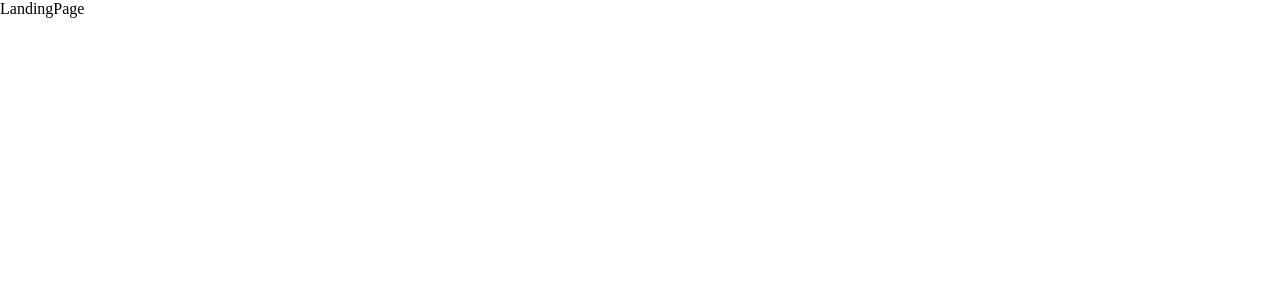
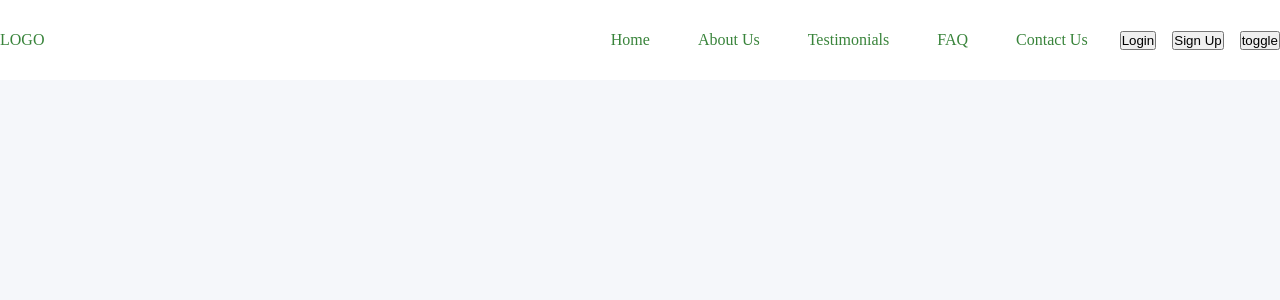
Before and after one commit to adharshSciPy/Affiliate-frontend, a React (Vite) app: page / in a window 1280 px wide. Shown: the top 300 px of the page. Built offline with nearby package versions, Linux system fonts and the light colour scheme.

Commit message:
FEATURE: Basic dark mode feature included

```diff
--- /dev/null
+++ b/src/components/index.js
@@ -0,0 +1 @@
+export { default as Navbar } from './navbar/Navbar';
--- a/src/components/navbar/Navbar.jsx
+++ b/src/components/navbar/Navbar.jsx
@@ -1,9 +1,50 @@
 import React from 'react'
+import { useState } from 'react'
 
 const Navbar = () => {
+    const [isDark, setIsDark] = useState(false)
+
+    const toggleDarkMode = () => {
+        setIsDark((prev) => {
+            const newTheme = !prev;
+
+            if (newTheme) {
+                document.body.classList.add('dark-theme');
+                document.body.classList.remove('light-theme');
+            } else {
+                document.body.classList.add('light-theme');
+                document.body.classList.remove('dark-theme');
+            }
+
+            return newTheme; // Return the new state
+        });
+    };
+
     return (
-        <div>Navbar</div>
+        <div className='navbar'>
+            <div className="navbar__container">
+                <div className="navbar__logo">
+                    LOGO
+                </div>
+
+                <div className="navbar__items">
+                    <div className="navbar__item">
+                        <p>Home</p>
+                        <p>About Us</p>
+                        <p>Testimonials</p>
+                        <p>FAQ</p>
+                        <p>Contact Us</p>
+                    </div>
+
+                    <div className="navbar__button">
+                        <button>Login</button>
+                        <button>Sign Up</button>
+                        <button onClick={() => toggleDarkMode()}>toggle</button>
+                    </div>
+                </div>
+            </div>
+        </div>
     )
 }
-hjhj
+
 export default Navbar
--- a/src/global.scss
+++ b/src/global.scss
@@ -1 +1,4 @@
+// imports
+@import './theme/root.scss';
 @import './theme/reset.scss';
+@import './theme/components.scss';
--- /dev/null
+++ b/src/theme/_components.scss
@@ -0,0 +1,41 @@
+// navbar
+.navbar {
+    height: 10vh;
+    width: 100vw;
+    display: flex;
+    flex-direction: column;
+    align-items: center;
+    justify-content: center;
+    color: var(--primary-color);
+    background-color: var(--background-1);
+
+
+    &__container {
+        display: flex;
+        align-items: center;
+        justify-content: space-between;
+        width: 100%;
+        max-width: 1500px;
+    }
+
+    &__items {
+        display: flex;
+        align-items: center;
+        justify-content: space-between;
+        gap: 2rem
+    }
+
+    &__item {
+        display: flex;
+        align-items: center;
+        justify-content: space-between;
+        gap: 3rem;
+    }
+
+    &__button {
+        display: flex;
+        align-items: center;
+        justify-content: space-between;
+        gap: 1rem;
+    }
+}
--- a/src/theme/_reset.scss
+++ b/src/theme/_reset.scss
@@ -3,3 +3,10 @@
     padding: 0;
     box-sizing: border-box;
 }
+
+body {
+    margin: 0;
+    padding: 0;
+    overflow: hidden;
+    background-color: var(--background-2);
+}
--- /dev/null
+++ b/src/theme/_root.scss
@@ -0,0 +1,18 @@
+:root,
+.light-theme {
+    --primary-color: #39843B;
+    --text-white: #FFFFFF;
+    --text-dark: #1d1b1b;
+    --background-1: #FFFFFF;
+    --background-2: #F5F7FA;
+    --backgroun-3: #39843B
+}
+
+.dark-theme {
+    --primary-color: #39843B;
+    --text-white: #1d1b1b;
+    --text-dark: #FFFFFF;
+    --background-1: #323335;
+    --background-2: #121213;
+    --backgroun-3: #39843B
+}
--- a/src/views/auth/LandingPage.jsx
+++ b/src/views/auth/LandingPage.jsx
@@ -1,8 +1,11 @@
 import React from 'react'
+import { Navbar } from '../../components'
 
 const LandingPage = () => {
   return (
-    <div>LandingPage</div>
+    <>
+      <Navbar />
+    </>
   )
 }
 
```
Also changed, not shown: src/App.jsx (+7 -1 lines).
